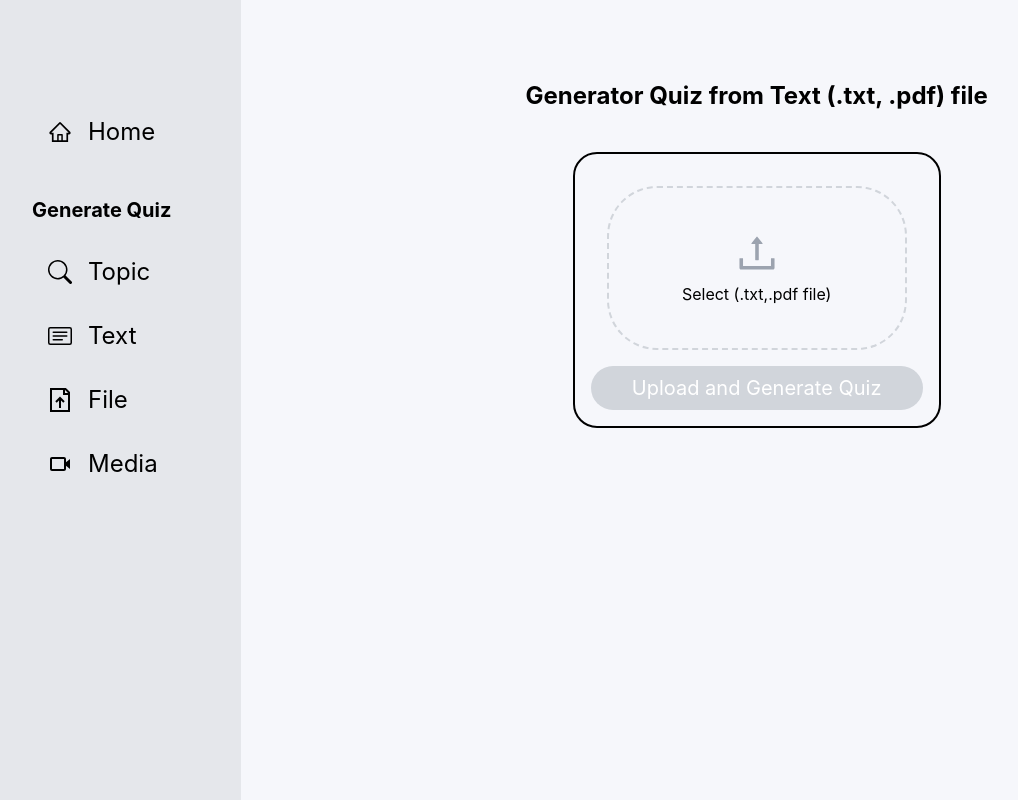
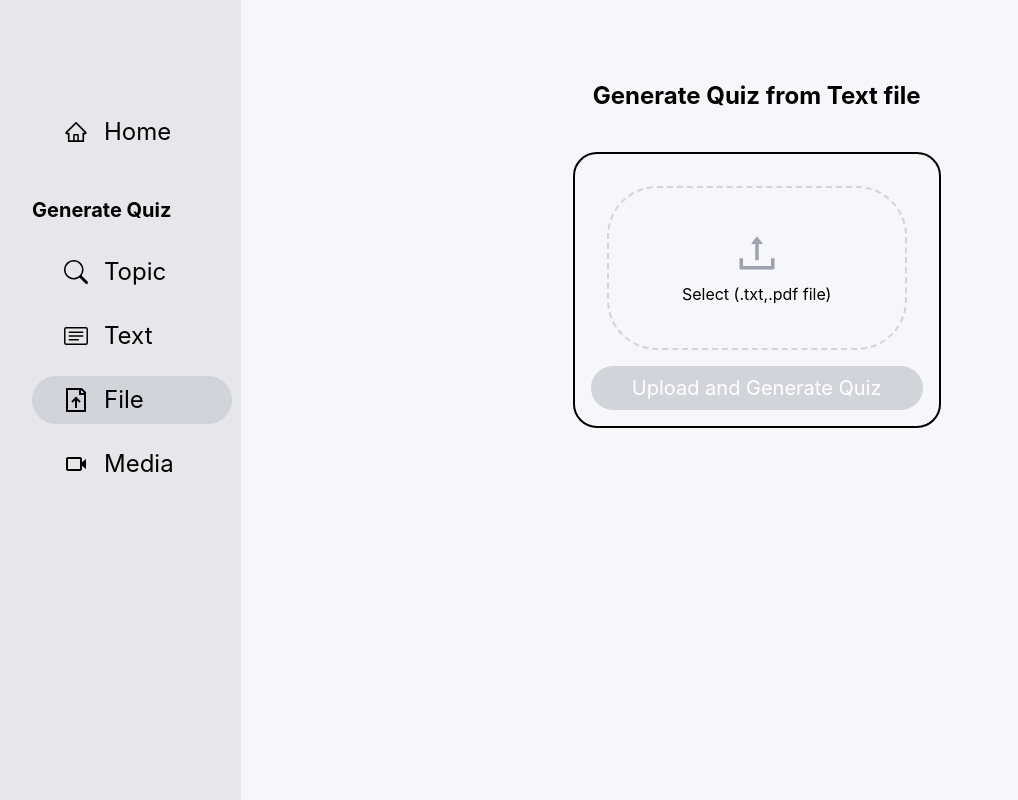
Before and after one commit to RathodDeven/QuizGeneratorFrontend, a Next.js app: page /file in a window 1280 px wide. Shown: the whole page, without its empty margins (8-1026 px from the left). Built offline with nearby package versions, Linux system fonts and the light colour scheme; no server answers.

Commit message:
ui updates

```diff
--- a/components/sidebar/Sidebar.js
+++ b/components/sidebar/Sidebar.js
@@ -5,20 +5,43 @@ import { GrDocumentUpload } from 'react-icons/gr'
 import { BiVideo } from 'react-icons/bi'
 
 import SidebarMenuItem from './SidebarMenuItem'
+import { useRouter } from 'next/router'
 
 const Sidebar = () => {
+  const router = useRouter()
   return (
     <div className="w-[300px] flex flex-col bg-gray-200 pt-[100px] pl-10">
-      <SidebarMenuItem href="/" title="Home" Icon={() => <AiOutlineHome />} />
+      <SidebarMenuItem
+        active={router.route === '/'}
+        href="/"
+        title="Home"
+        Icon={() => <AiOutlineHome />}
+      />
       <div className="pt-8 pb-4 text-xl font-bold">Generate Quiz</div>
-      <SidebarMenuItem href="/topic" title="Topic" Icon={() => <BsSearch />} />
-      <SidebarMenuItem href="/text" title="Text" Icon={() => <BsCardText />} />
       <SidebarMenuItem
+        active={router.route === '/topic'}
+        href="/topic"
+        title="Topic"
+        Icon={() => <BsSearch />}
+      />
+      <SidebarMenuItem
+        active={router.route === '/text'}
+        href="/text"
+        title="Text"
+        Icon={() => <BsCardText />}
+      />
+      <SidebarMenuItem
+        active={router.route === '/file'}
         href="/file"
         title="File"
         Icon={() => <GrDocumentUpload />}
       />
-      <SidebarMenuItem href="/media" title="Media" Icon={() => <BiVideo />} />
+      <SidebarMenuItem
+        active={router.route === '/media'}
+        href="/media"
+        title="Media"
+        Icon={() => <BiVideo />}
+      />
     </div>
   )
 }
--- a/components/sidebar/SidebarMenuItem.js
+++ b/components/sidebar/SidebarMenuItem.js
@@ -1,11 +1,13 @@
 import Link from 'next/link'
 import React from 'react'
 
-const SidebarMenuItem = ({ href, title, Icon }) => {
+const SidebarMenuItem = ({ href, title, Icon, active }) => {
   return (
     <Link
       href={href}
-      className="flex flex-row justify-start items-center text-2xl my-2 p-2 px-4 hover:bg-gray-300 rounded-md w-fit min-w-[200px]"
+      className={`flex flex-row justify-start items-center text-2xl my-2 p-2 pl-8 hover:bg-gray-300 rounded-full w-fit min-w-[200px] ${
+        active ? 'bg-gray-300' : ''
+      }`}
     >
       <Icon />
       <span className="ml-4">{title}</span>
--- a/pages/file.js
+++ b/pages/file.js
@@ -30,7 +30,7 @@ const file = () => {
   return (
     <div>
       <h3 className="text-2xl font-bold w-full text-center mt-20">
-        Generator Quiz from Text (.txt, .pdf) file
+        Generate Quiz from Text file
       </h3>
       {/* input file */}
       <div className="w-full flex justify-center mt-10 w-full">
--- a/pages/media.js
+++ b/pages/media.js
@@ -42,7 +42,7 @@ const video = () => {
   return (
     <div>
       <h3 className="text-2xl font-bold w-full text-center mt-20">
-        Generator Quiz from Media (Video & Audio)
+        Generate Quiz from Media (Video & Audio)
       </h3>
       {/* input file */}
       <div className="w-full flex justify-center mt-10 w-full">
```
